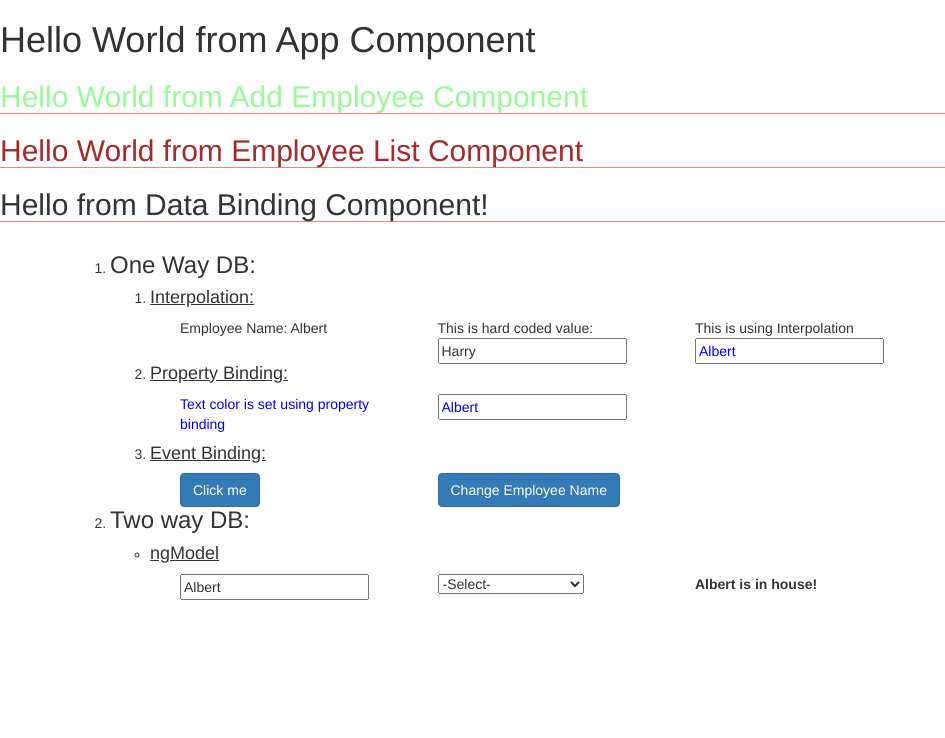
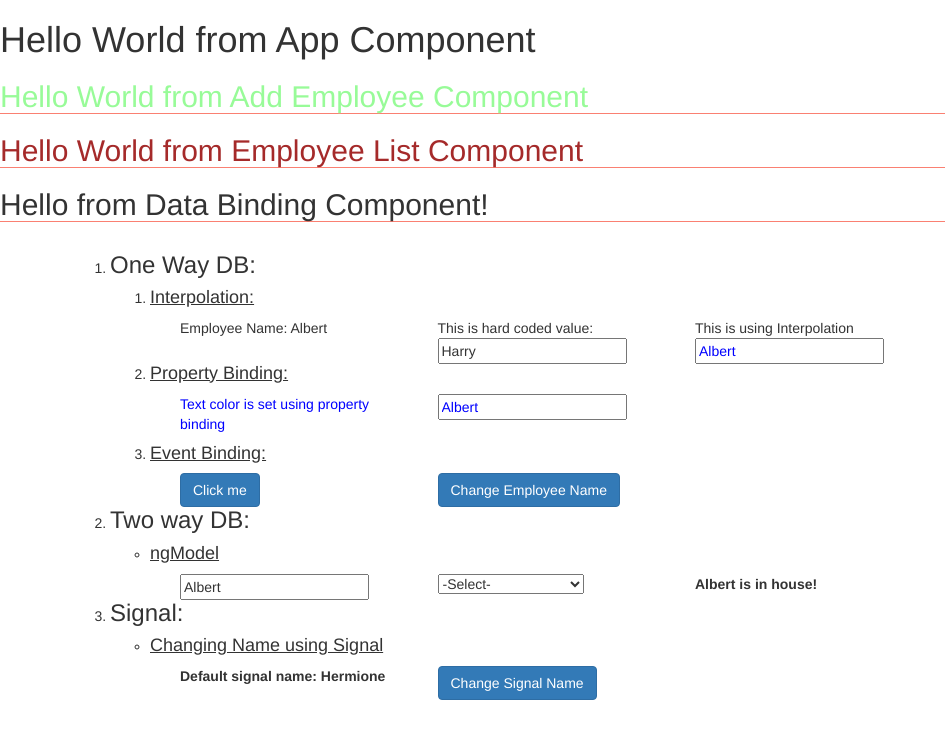
Before and after one commit to mrmSyd/angular-practice-projects, an Angular app in the folder angular18-practice/: page / in a window 1280 px wide. Shown: the top 738 px of the page, without its empty margins (0-945 px from the left). Built offline with nearby package versions, Linux system fonts and the light colour scheme.

Commit message:
Signals in angular

```diff
--- a/angular18-practice/src/app/Components/data-binding/data-binding.component.html
+++ b/angular18-practice/src/app/Components/data-binding/data-binding.component.html
@@ -65,6 +65,22 @@
                 </li>
             </ul>
         </li>
+        <li>
+            <h3>Signal: </h3>
+            <ul>
+                <li>
+                    <h4>Changing Name using Signal</h4>
+                    <div class="col-sm-12">
+                        <div class="col-sm-3">
+                            <label>Default signal name: {{signalName()}}</label>
+                        </div>
+                        <div class="col-sm-3">
+                            <button class="btn btn-primary" (click)="changeSignalName();">Change Signal Name</button>
+                        </div>
+                    </div>
+                </li>
+            </ul>
+        </li>
     </ol>
 
 
--- a/angular18-practice/src/app/Components/data-binding/data-binding.component.ts
+++ b/angular18-practice/src/app/Components/data-binding/data-binding.component.ts
@@ -1,4 +1,4 @@
-import { Component } from '@angular/core';
+import { Component, signal } from '@angular/core';
 import { FormsModule } from '@angular/forms';
 
 @Component({
@@ -10,12 +10,12 @@ import { FormsModule } from '@angular/forms';
 })
 export class DataBindingComponent {
 
-  empName: String = "Albert";
-  inputTypeText: String = "text";
-  inputPlaceHolder: String = "Enter your Name";
-  inputTextClass: String = "primary-text";
-  houseName: String = "";
-
+  empName: string = "Albert";
+  inputTypeText: string = "text";
+  inputPlaceHolder: string = "Enter your Name";
+  inputTextClass: string = "primary-text";
+  houseName: string = "";
+  signalName = signal("Hermione");
   constructor(){
 
   }
@@ -27,4 +27,8 @@ export class DataBindingComponent {
   changeEmployeeName(){
     this.empName = "Minerva";
   }
+
+  changeSignalName(){
+    this.signalName.set(this.empName);
+  }
 }
```
